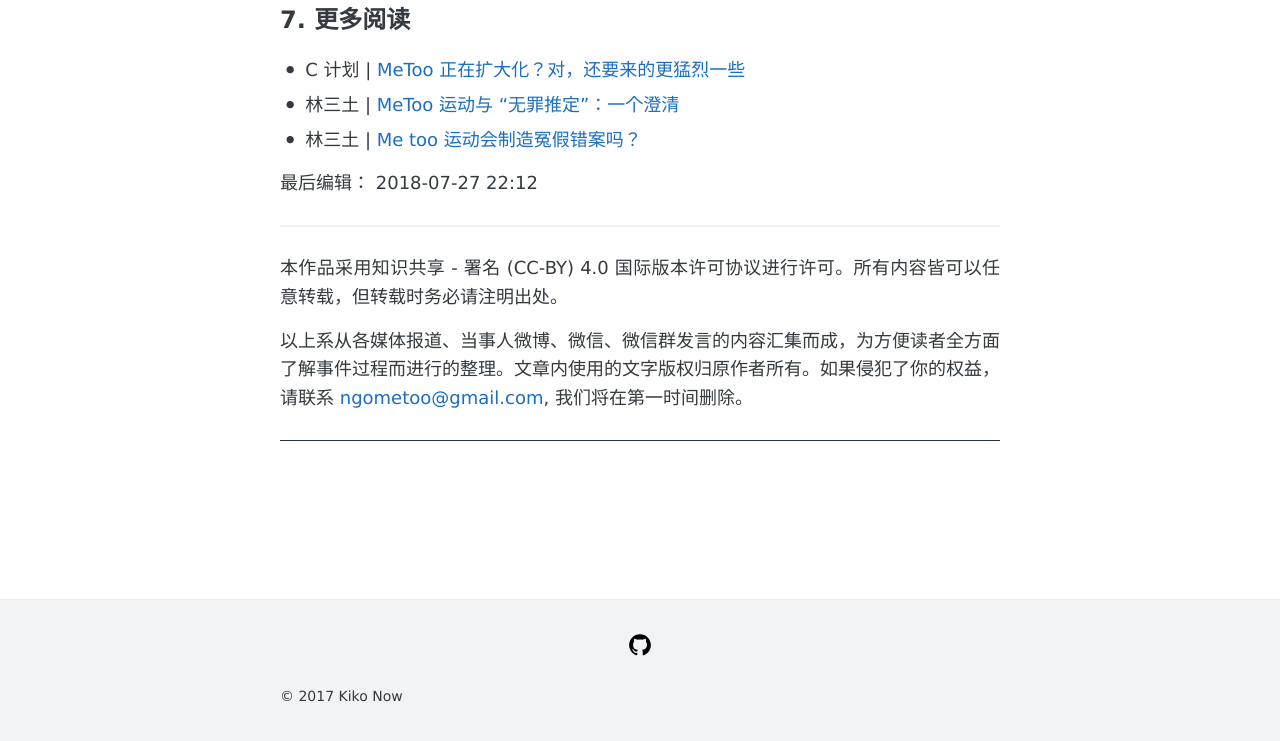
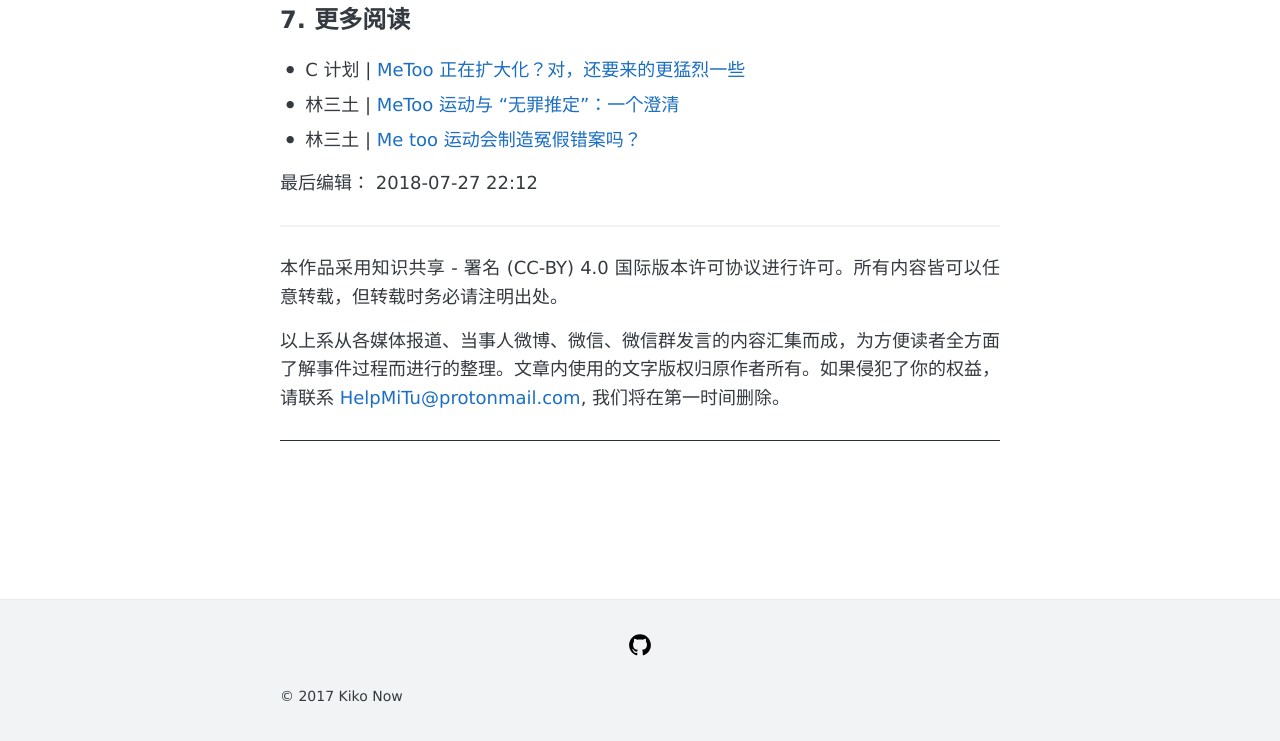
Before and after one commit to NGOMeToo/NGOMeToo.github.io, a Jekyll site: the page built from _posts/2018-07-27-Lei-Chuang.md, in a window 1280 px wide and 900 px high, scrolled down 8275 px, cut to the strip 157-898 px from the top of the window. Built offline with Jekyll 4.4.1, drawn with Linux system fonts in a browser that asks for light colours; our own code applies the rules of GitHub Pages for plain Markdown files; some of the changed lines change nothing that is shown.

Commit message:
Update 2018-07-27-Lei-Chuang.md

```diff
--- a/_posts/2018-07-27-Lei-Chuang.md
+++ b/_posts/2018-07-27-Lei-Chuang.md
@@ -219,4 +219,4 @@ description: 网友举报3年前遭雷闯性侵。
 
 本作品采用知识共享-署名(CC-BY) 4.0 国际版本许可协议进行许可。所有内容皆可以任意转载，但转载时务必请注明出处。
 
-以上系从各媒体报道、当事人微博、微信、微信群发言的内容汇集而成，为方便读者全方面了解事件过程而进行的整理。文章内使用的文字版权归原作者所有。如果侵犯了你的权益，请联系<ngometoo@gmail.com>, 我们将在第一时间删除。
+以上系从各媒体报道、当事人微博、微信、微信群发言的内容汇集而成，为方便读者全方面了解事件过程而进行的整理。文章内使用的文字版权归原作者所有。如果侵犯了你的权益，请联系<HelpMiTu@protonmail.com>, 我们将在第一时间删除。
```
